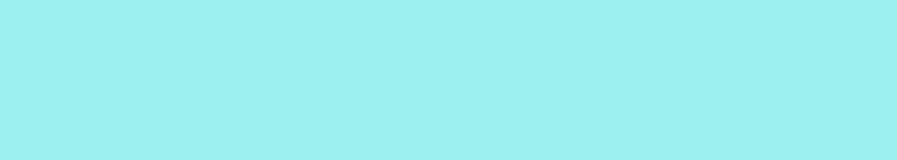
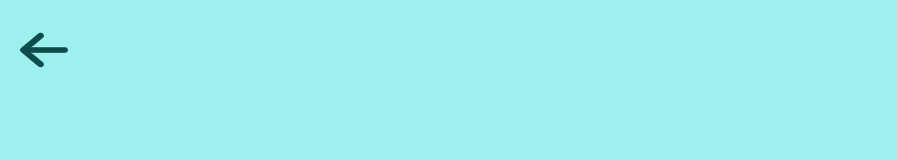
Before and after one commit to Peeyusj/Libmngapp, a React (Create React App) app: page /user-login in a window 1280 px wide. Shown: the top 160 px of the page, without its empty margins (0-897 px from the left). Built offline with nearby package versions, Linux system fonts and the light colour scheme.

Commit message:
backarrow

```diff
--- a/src/components/AdminLogin.jsx
+++ b/src/components/AdminLogin.jsx
@@ -1,8 +1,16 @@
 import React from 'react'
 import '../styles/adminlog.css'
+import{useNavigate} from 'react-router-dom'
+import larrow from "../assets/arrow.png"
+
+
 export const AdminLogin = () => {
+  let nevigator=useNavigate()
+
   return (
     <div className='AdminLogin'>
+      <div className='arim' onClick={()=>nevigator("/")}><img src={larrow} alt="" /></div>
+
       <div className="log">
       <div >
         <input type="text" placeholder='username...' /> <br />
--- a/src/components/UserLogin.jsx
+++ b/src/components/UserLogin.jsx
@@ -1,9 +1,12 @@
 import React from 'react'
 import '../styles/adminlog.css'
-
+import{useNavigate} from 'react-router-dom'
+import larrow from "../assets/arrow.png"
 export const UserLogin = () => {
+  let nevigator=useNavigate()
   return (
      <div className='AdminLogin'>
+      <div className='arim' onClick={()=>nevigator("/")}><img src={larrow} alt="" /></div>
     <div className="log">
     <div >
       <input type="text" placeholder='username...' /> <br />
--- a/src/styles/adminlog.css
+++ b/src/styles/adminlog.css
@@ -47,9 +47,20 @@ border: none;
     width: 80px;
 
 }
+
 .log button:hover{
 
     background-color: rgb(0, 139, 139);
 
 
 }
+.arim{
+    position: absolute;
+    top:30px;
+    left:20px;
+}
+.arim img{
+    cursor: pointer;
+    width: 48px;
+    height: 40px;
+}
```
Also changed, not shown: src/assets/arrow.png (added), src/styles/landinPage.css (line endings or trailing spaces).
